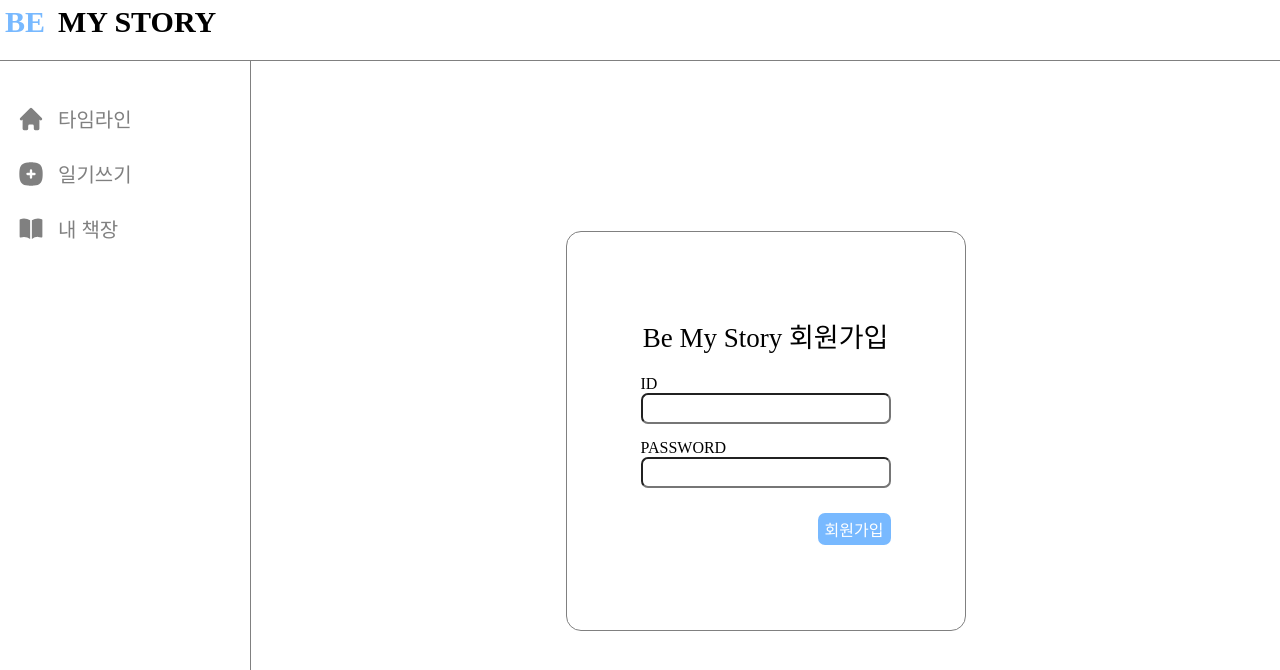
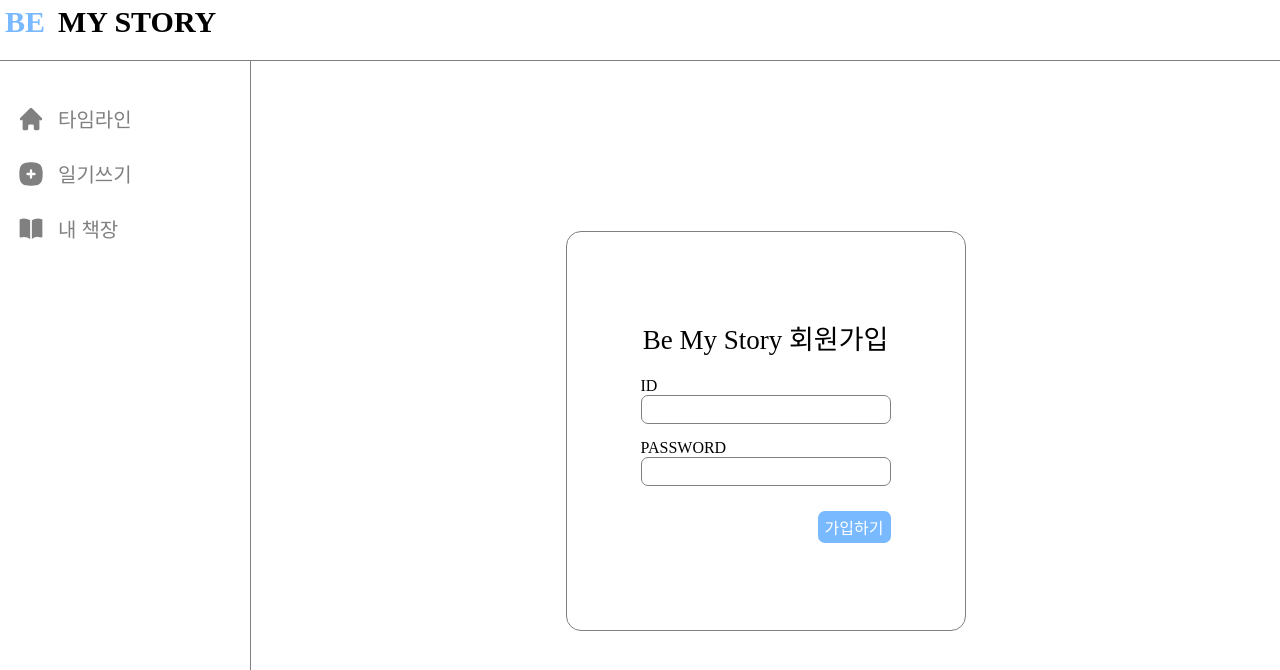
Before and after one commit to 6garlics/be-my-story-frontend, a React (Create React App) app: page /register in a window 1280 px wide. Shown: the top 670 px of the page. Built offline with nearby package versions, Linux system fonts and the light colour scheme; a web font is replaced by a local one.

Commit message:
✨ feat: 회원가입 페이지에 id, password state 연결

```diff
--- a/src/pages/Register.js
+++ b/src/pages/Register.js
@@ -1,17 +1,32 @@
-import React from "react";
+import React, { useState } from "react";
 import { styled } from "styled-components";
 
 const Register = () => {
+  const [id, setId] = useState("");
+  const [password, setPassword] = useState("");
+
   return (
     <Container>
       <Wrapper>
         <Text>{`Be My Story 회원가입`}</Text>
         <Form>
           <Label htmlFor="id">ID</Label>
-          <Input id="id" />
+          <Input
+            id="id"
+            value={id}
+            onChange={(e) => {
+              setId(e.target.value);
+            }}
+          />
           <Label htmlFor="password">PASSWORD</Label>
-          <Input id="password" />
-          <SignUpBtn>회원가입</SignUpBtn>
+          <Input
+            id="password"
+            value={password}
+            onChange={(e) => {
+              setPassword(e.target.value);
+            }}
+          />
+          <SignUpBtn>가입하기</SignUpBtn>
         </Form>
       </Wrapper>
     </Container>
@@ -58,6 +73,7 @@ const Input = styled.input`
   height: 25px;
   border-radius: 7px;
   margin-bottom: 15px;
+  border: 1px solid grey;
 `;
 
 const SignUpBtn = styled.div`
```
